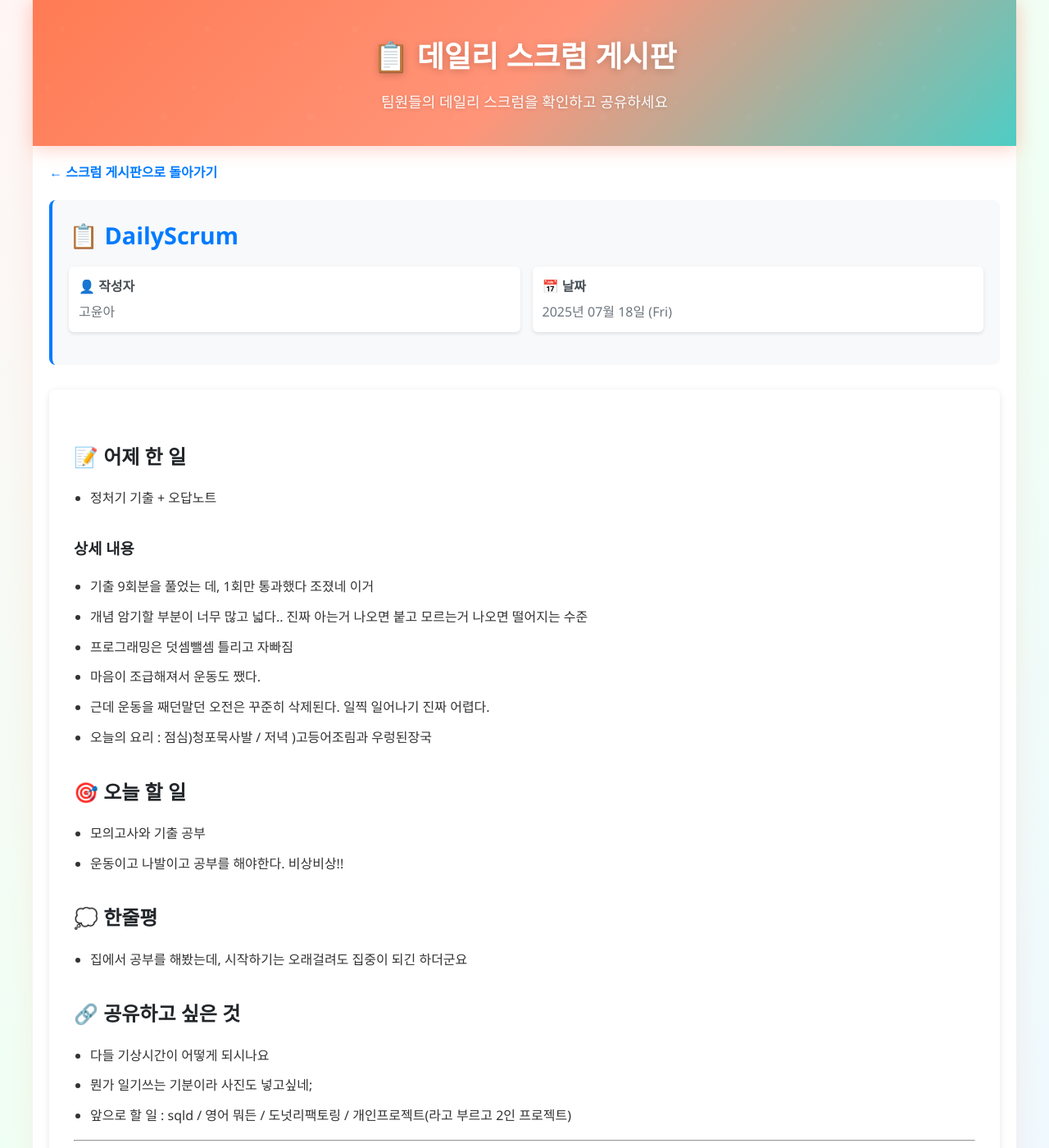
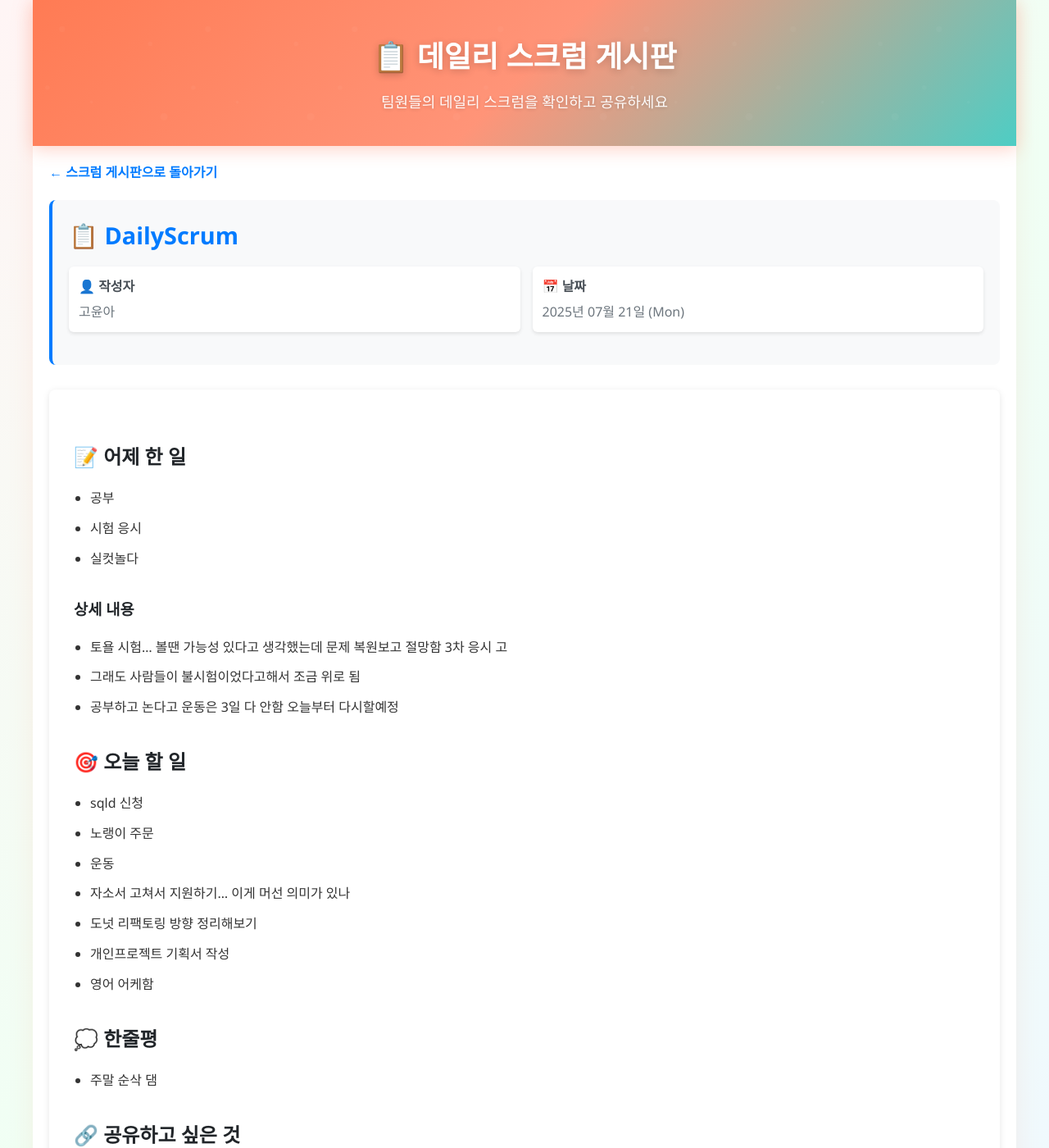
Before and after one commit to ssg6-dailylog/scrum, a Jekyll site: the page built from _posts/July, 2025/2025-07-21/2025-07-21-고윤아-DailyScrum.md, in a window 1280 px wide and 1400 px high. Shown: the whole window at 82% size. Built offline with Jekyll 4.4.1, drawn with Linux system fonts in a browser that asks for light colours; some of the changed text lies outside the part shown.

Commit message:
고윤아 scrum

```diff
--- a/_posts/July, 2025/2025-07-18/2025-07-18-고윤아-DailyScrum.md
+++ b/_posts/July, 2025/2025-07-18/2025-07-18-고윤아-DailyScrum.md
@@ -35,6 +35,7 @@ categories: [scrum]
 - 뭔가 일기쓰는 기분이라 사진도 넣고싶네;
 - 앞으로 할 일 : sqld / 영어 뭐든 / 도넛리팩토링 / 개인프로젝트(라고 부르고 2인 프로젝트)
 
+
 ---
 
 ### 🏷️ 태그
--- /dev/null
+++ b/_posts/July, 2025/2025-07-21/2025-07-21-고윤아-DailyScrum.md
@@ -0,0 +1,43 @@
+---
+layout: scrum
+title: "DailyScrum"
+date: 2025-07-21
+author: "고윤아"
+categories: [scrum]
+---
+
+## 📝 어제 한 일
+
+- 공부
+- 시험 응시
+- 실컷놀다
+
+### 상세 내용
+
+- 토욜 시험... 볼땐 가능성 있다고 생각했는데 문제 복원보고 절망함 3차 응시 고
+- 그래도 사람들이 불시험이었다고해서 조금 위로 됨
+- 공부하고 논다고 운동은 3일 다 안함 오늘부터 다시할예정
+
+## 🎯 오늘 할 일
+
+- sqld 신청
+- 노랭이 주문
+- 운동
+- 자소서 고쳐서 지원하기... 이게 머선 의미가 있나
+- 도넛 리팩토링 방향 정리해보기
+- 개인프로젝트 기획서 작성
+- 영어 어케함
+
+## 💭 한줄평
+
+- 주말 순삭 댐
+
+## 🔗 공유하고 싶은 것
+
+- 앞으로 할 일 : sqld / 영어 뭐든 / 도넛리팩토링 / 개인프로젝트(라고 부르고 2인 프로젝트)
+- 할 일이 없다고 생각해서 느긋하게 있었는데 많네;
+
+
+---
+
+### 🏷️ 태그
```
